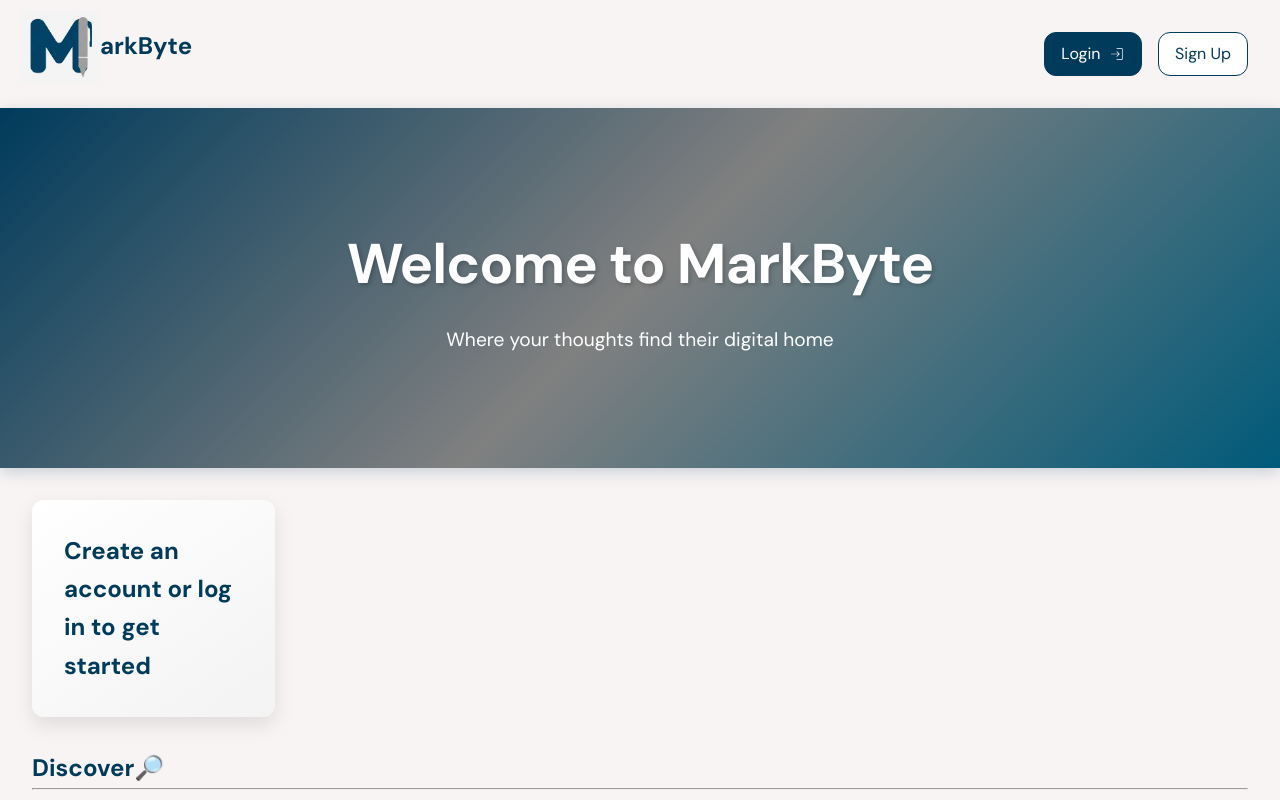
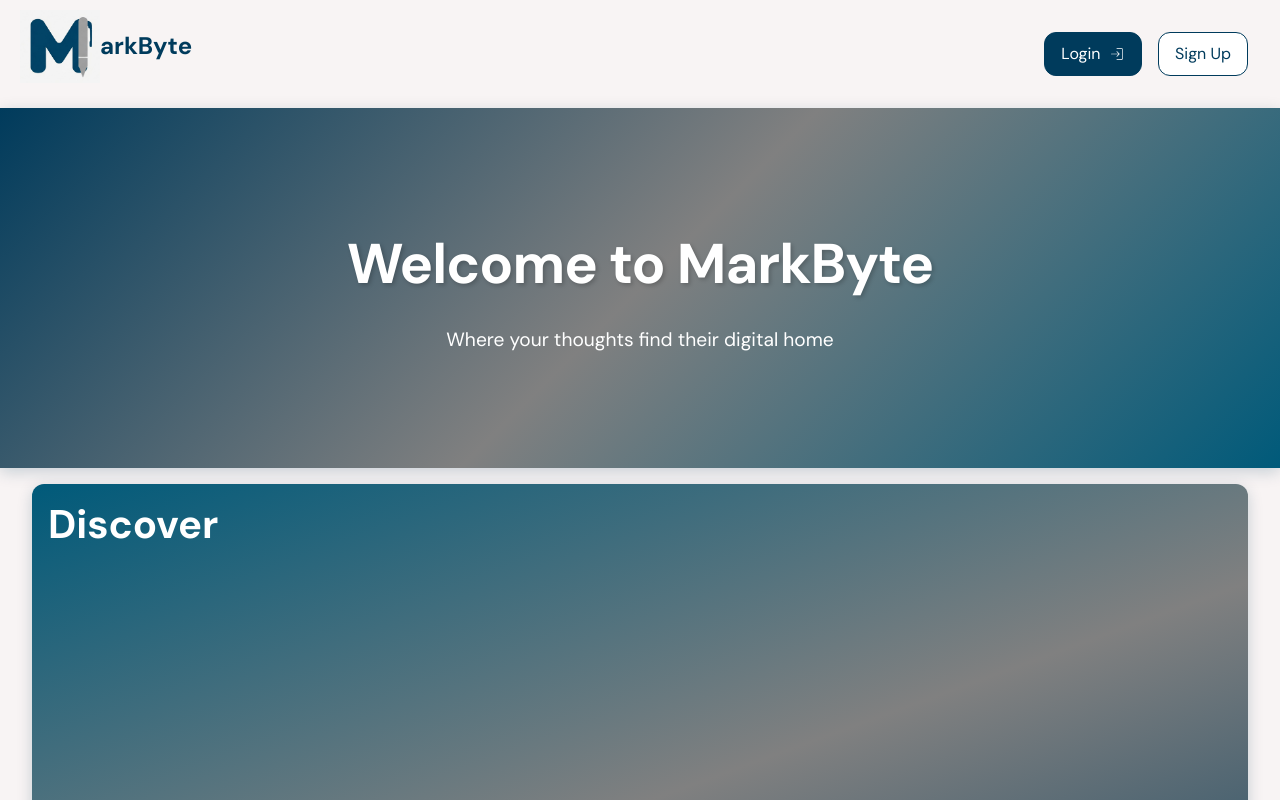
Before and after one commit to shrijan-swaminathan/markbyte, a React (Vite) app in the folder frontend/markbyte/: page / in a window 1280 px wide. Shown: the top 800 px of the page. Built offline with nearby package versions, Linux system fonts and the light colour scheme.

Commit message:
Added loading screen when uploading

```diff
--- a/frontend/markbyte/src/AuthContext/AuthContext.jsx
+++ b/frontend/markbyte/src/AuthContext/AuthContext.jsx
@@ -9,6 +9,7 @@ export const AuthProvider = ({ children }) => {
   useEffect(() => {
     const storedToken = localStorage.getItem('token');
     const storedUser = localStorage.getItem('user');
+    // ideally need to move this to cookies
 
     if (storedToken && storedUser) {
       try {
--- a/frontend/markbyte/src/Home/Home.css
+++ b/frontend/markbyte/src/Home/Home.css
@@ -30,7 +30,7 @@ body {
 }
 
 .home-container {
-    max-width: 1500px;
+    max-width: 3000px;
     margin: 0 auto;
     padding-left: var(--spacing-md);
     padding-right: var(--spacing-md);
@@ -135,18 +135,6 @@ body {
     width: 20%;
 }
 
-
-
-.posts-grid {
-    display: grid;
-    grid-template-columns: repeat(auto-fit, minmax(250px, 1fr));
-    gap: var(--spacing-md);
-    margin-top: var(--spacing-sm);
-    opacity: 0;
-    animation: fadeIn 0.8s ease-out forwards;
-    animation-delay: 0.8s;
-}
-
 /* Responsive adjustments */
 @media screen and (max-width: 768px) {
     .home-container {
@@ -218,3 +206,78 @@ img, svg {
 .post-button:hover {
     background-color: var(--secondary-color);
 }
+
+@keyframes spin {
+    from {
+        transform: rotate(0deg);
+    }
+    to {
+        transform: rotate(360deg);
+    }
+}
+
+.loading-icon{
+    font-size: 6rem;
+    animation: spin 3s linear infinite;
+    color: white;
+}
+
+@keyframes fadeIn2 {
+    from {
+        opacity: 0;
+    }
+    to {
+        opacity: 0.9;
+    }
+}
+
+@keyframes fadeOut {
+    from {
+        opacity: 0.9;
+    }
+    to {
+        opacity: 0;
+    }
+}
+
+.loading-screen {
+    display: flex;
+    flex-direction: column;
+    justify-content: center;
+    align-items: center;
+    height: 100vh;
+    width: 100vw;
+    background-color: var(--primary-color);
+    color: white;
+    font-size: 1.5rem;
+    z-index: 1000;
+    position: fixed;
+    top: 0;
+    left: 0;
+    opacity: 0;
+    animation: fadeIn2 0.5s ease-out forwards;
+}
+
+.loading-screen.fade-out {
+    animation: fadeOut 0.5s ease-out forwards;
+}
+
+.loading-text{
+    margin-top: 2rem;
+}
+
+.discover{
+    margin-top: 1rem;
+    background: linear-gradient(340deg, var(--primary-color), grey 50%, var(--secondary-color));
+    padding: 0.5rem 1rem;
+    border-radius: var(--border-radius);
+    color: white;
+    cursor: pointer;
+    font: inherit;
+    border: none;
+    height: 40rem;
+    margin-bottom: 1rem;
+    transition: all var(--transition-speed) ease;
+    width: 100%;
+    box-shadow: 0 4px 15px rgba(0, 59, 92, 0.2);
+}
--- a/frontend/markbyte/src/Home/Home.jsx
+++ b/frontend/markbyte/src/Home/Home.jsx
@@ -4,7 +4,7 @@ import { useNavigate } from "react-router-dom";
 import { useAuth } from "../AuthContext/AuthContext";
 import { useEffect, useState, useRef } from "react";
 import { Modal, Box, Typography, Button } from "@mui/material";
-import { FaFileUpload } from "react-icons/fa";
+import { FaFileUpload, FaPen, FaPenAlt } from "react-icons/fa";
 import { IconButton } from "@mui/material";
 import axios from "axios";
 
@@ -27,6 +27,7 @@ function Home() {
   const [windowWidth, setWindowWidth] = useState(window.innerWidth);
   const [isOpen, setIsOpen] = useState(false);
   const [fileName, setFileName] = useState("");
+  const [isLoading, setIsLoading] = useState(false);
   const fileInputRef = useRef(null);
   const handleIconButtonClick = () => {
     fileInputRef.current.click();
@@ -46,24 +47,45 @@ function Home() {
   };
 
   const handleUploadFile = () => {
+    setIsLoading(true);
     const file = fileInputRef.current.files[0];
     const formData = new FormData();
-    // fetch JWT token from local storage
     const token = localStorage.getItem("token");
     formData.append("file", file);
-    axios.post("http://localhost:8080/upload", formData, {
+
+    axios
+      .post("http://localhost:8080/upload", formData, {
         headers: {
-          "Authorization": `Bearer ${token}`,
-        }
+          Authorization: `Bearer ${token}`,
+        },
       })
       .then(function (response) {
         console.log(response);
+
+        // Handle fade-out animation after a successful upload
+        setTimeout(() => {
+          document.querySelector(".loading-screen")?.classList.add("fade-out");
+          setTimeout(() => {
+            setIsLoading(false);
+            // Open the link to the hosted site after the upload completes
+            window.open(
+              `http://localhost:8080/static/${fileName.split(".")[0]}.html`,
+              "_blank",
+              "noopener,noreferrer"
+            );
+          }, 500);
+        }, 4000);
+
+        // Close modal after upload
+        setIsOpen(false);
       })
       .catch(function (error) {
         console.log(error);
-    });
-    setIsOpen(false);
-    handleRemoveFile();
+      })
+      .finally(() => {
+        // Cleanup
+        handleRemoveFile();
+      });
   };
 
   useEffect(() => {
@@ -113,6 +135,12 @@ function Home() {
           </button>
         )}
       </header>
+      {isLoading && (
+        <div className="loading-screen">
+          <FaPenAlt className="loading-icon" />
+          <p className="loading-text">Uploading...</p>
+        </div>
+      )}
       <section className="hero">
         <div className="hero-content">
           <h1>Welcome to MarkByte</h1>
@@ -120,7 +148,7 @@ function Home() {
         </div>
       </section>
       <div className="home-container">
-        <section className="user-welcome">
+        {isAuthenticated && <section className="user-welcome">
           <div className="welcome-card">
             <div>
               {isAuthenticated && (
@@ -144,11 +172,10 @@ function Home() {
               )}
             </div>
           </div>
-        </section>
+        </section>}
         <section className="discover">
           <div className="discover-container">
-            <h1>Discover🔎</h1>
-            <hr className="discover-hr"></hr>
+            <h1 style={{ fontSize: "2.5rem" }}>Discover</h1>
           </div>
         </section>
       </div>
@@ -252,6 +279,9 @@ function Home() {
           </Box>
         </Box>
       </Modal>
+      <footer className="footer" style={{ textAlign: "center" }}>
+        <p>&copy; Group 11. Rishab Pangal, Anish Laddha, Shrijan Swaminathan</p>
+      </footer>
     </div>
   );
 }
```
